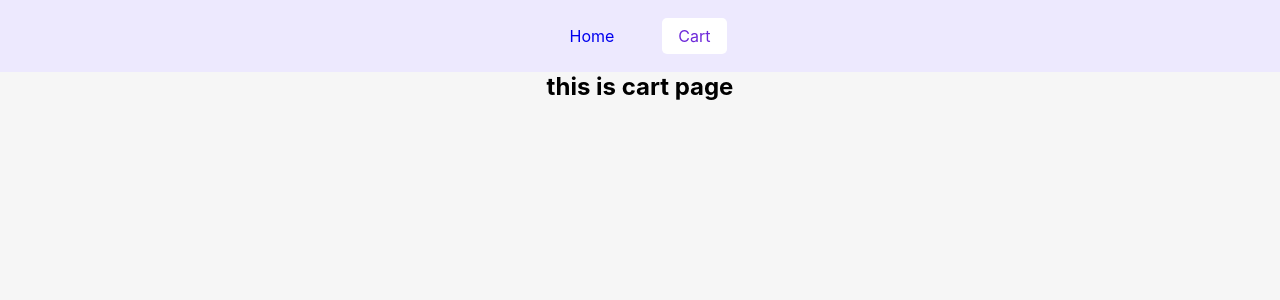
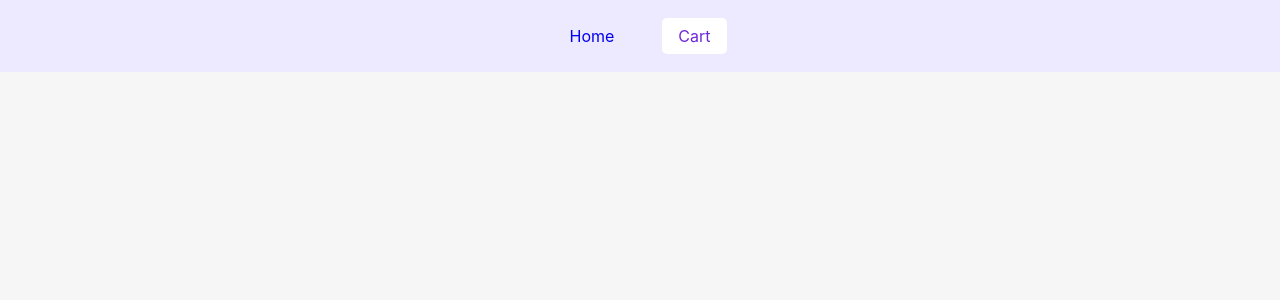
Before and after one commit to EhsanSaraee/Online-Shop, a React (Create React App) app: page /cart in a window 1280 px wide. Shown: the top 300 px of the page. Built offline with nearby package versions, Linux system fonts and the light colour scheme.

Commit message:
load products in cart

```diff
--- a/src/Pages/CartPage.jsx
+++ b/src/Pages/CartPage.jsx
@@ -1,9 +1,16 @@
+import { useCart } from '../Contexts/Cart/CartProvider';
+
 const CartPage = () => {
-   return (
-      <main>
-         <h2>this is cart page</h2>
-      </main>
-   );
+   const { cart } = useCart();
+
+   const renderCart = () =>
+      cart.map((item) => (
+         <div key={item.id}>
+            <p>{item.name}</p>
+         </div>
+      ));
+
+   return <main>{cart ? renderCart() : <p>cart is empty</p>}</main>;
 };
 
 export default CartPage;
```
